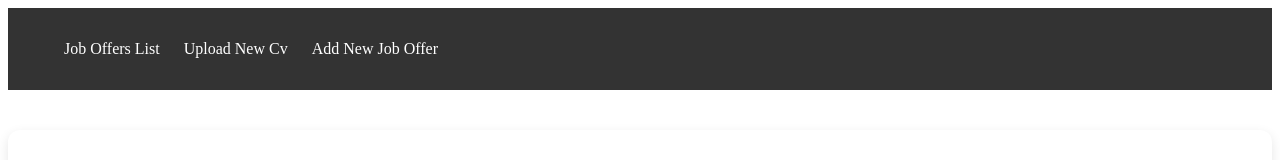
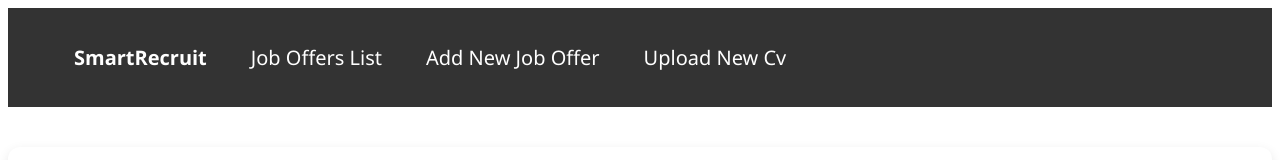
Before and after one commit to nbhf/SmartRecruit, a React (Create React App) app in the folder frontend/: page / in a window 1280 px wide. Shown: the top 160 px of the page. Built offline with nearby package versions, Linux system fonts and the light colour scheme; no server answers.

Commit message:
Navbar css

```diff
--- a/frontend/src/components/Navbar.css
+++ b/frontend/src/components/Navbar.css
@@ -1,6 +1,9 @@
 .navbar {
   background: #333;
   padding: 1rem;
+  font-family: "Segoe UI", Tahoma, Geneva, Verdana, sans-serif;
+  font-size: 20px;
+
 }
 
 .navbar ul {
@@ -12,6 +15,8 @@
 .navbar a {
   color: white;
   text-decoration: none;
+  margin-left: 10px;
+  margin-right: 10px;
 }
 
 .navbar a:hover {
--- a/frontend/src/components/Navbar.jsx
+++ b/frontend/src/components/Navbar.jsx
@@ -8,9 +8,10 @@ return(
 
     <nav className="navbar">
         <ul>
+          <li><strong><Link to="/">SmartRecruit</Link></strong></li>
           <li><Link to="/">Job Offers List</Link></li>
+          <li><Link to="/addoffer">Add New Job Offer</Link></li>
           <li><Link to="/upload">Upload New Cv</Link></li>
-          <li><Link to="/addoffer">Add New Job Offer</Link></li>
         </ul>
       </nav>
 
```
